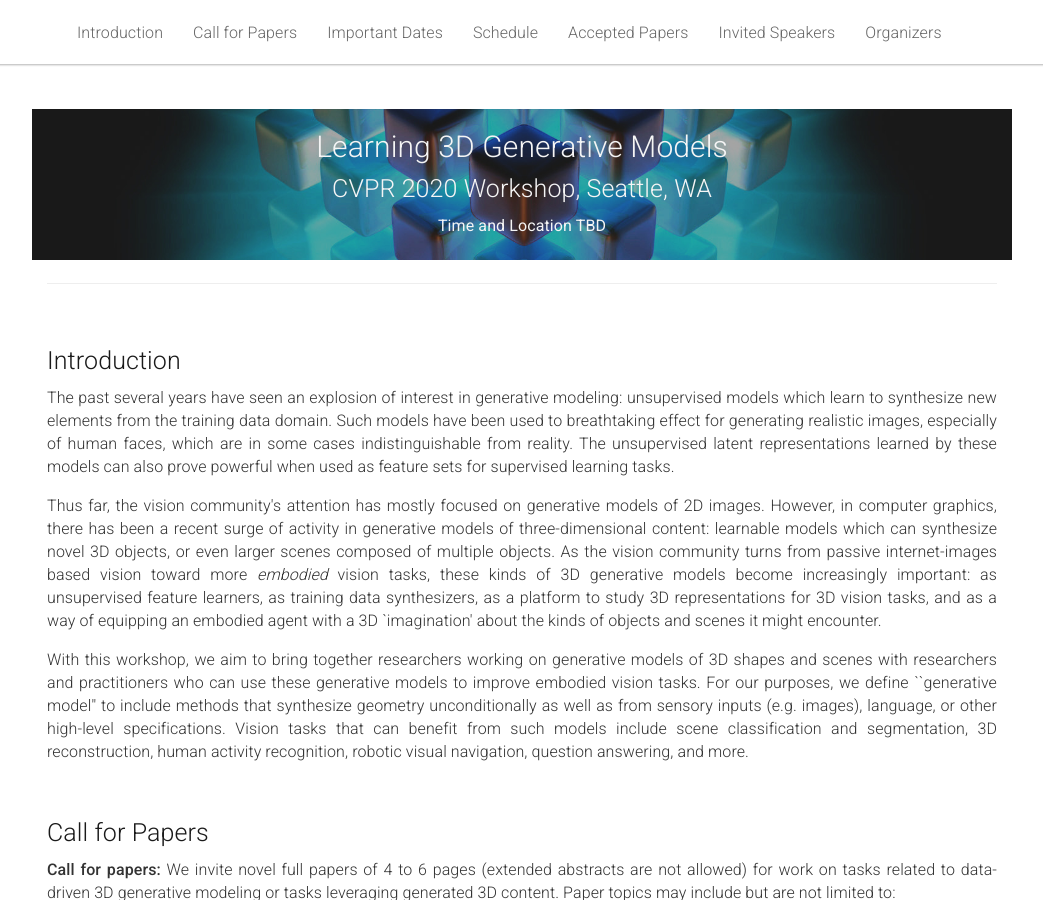
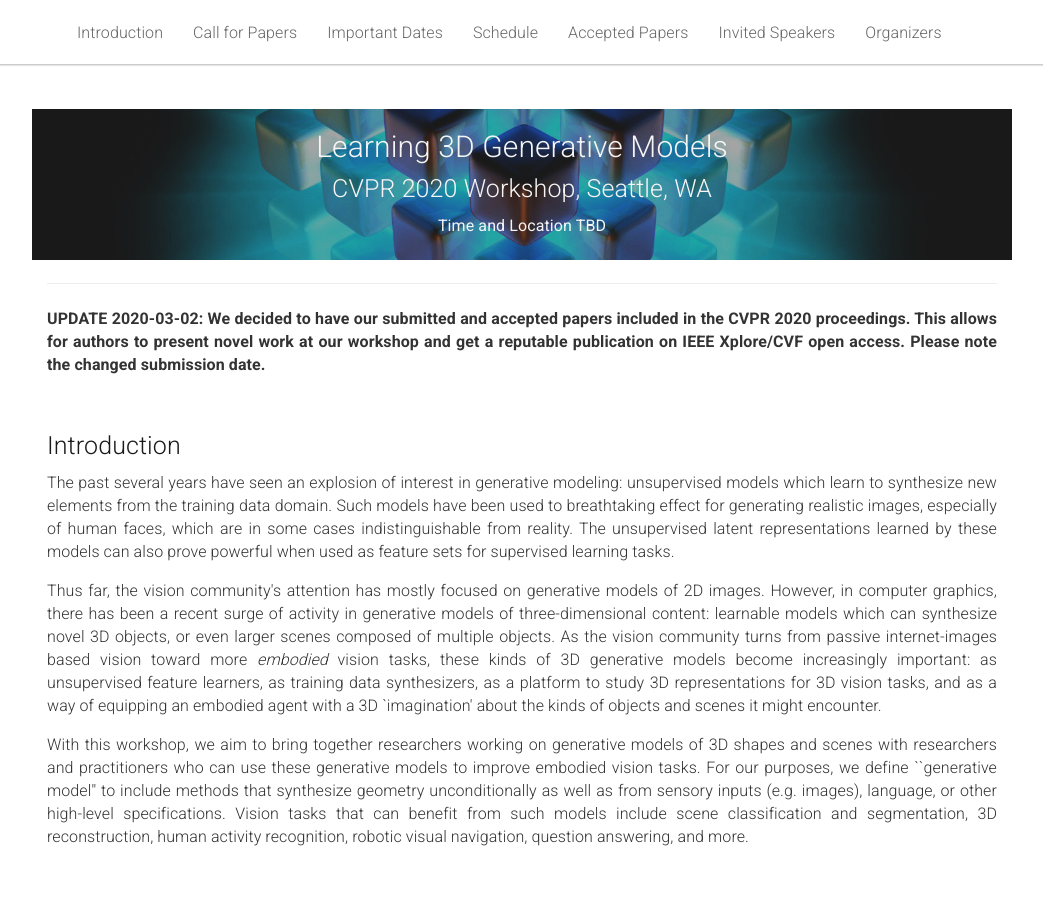
Before and after one commit to learn3dgen/learn3dgen.github.io, a Jekyll site: the page built from _pages/home.md, in a window 1280 px wide and 900 px high. Shown: the whole window, without its empty margins (118-1161 px from the left). Built offline with Jekyll 4.4.1, drawn with Linux system fonts in a browser that asks for light colours.

Commit message:
Update home.md
added note on change

```diff
--- a/_pages/home.md
+++ b/_pages/home.md
@@ -29,6 +29,8 @@ acknowledgements: ""
     <p> Image credit: [1, 2, 7, 12, 6, 4, 5]</p>
   </div>
 </div> -->
+
+<b>UPDATE 2020-03-02: We decided to have our submitted and accepted papers included in the CVPR 2020 proceedings. This allows for authors to present novel work at our workshop and get a reputable publication on IEEE Xplore/CVF open access. Please note the changed submission date.</b>
 
 <br>
 <div class="row" id="intro">
```
